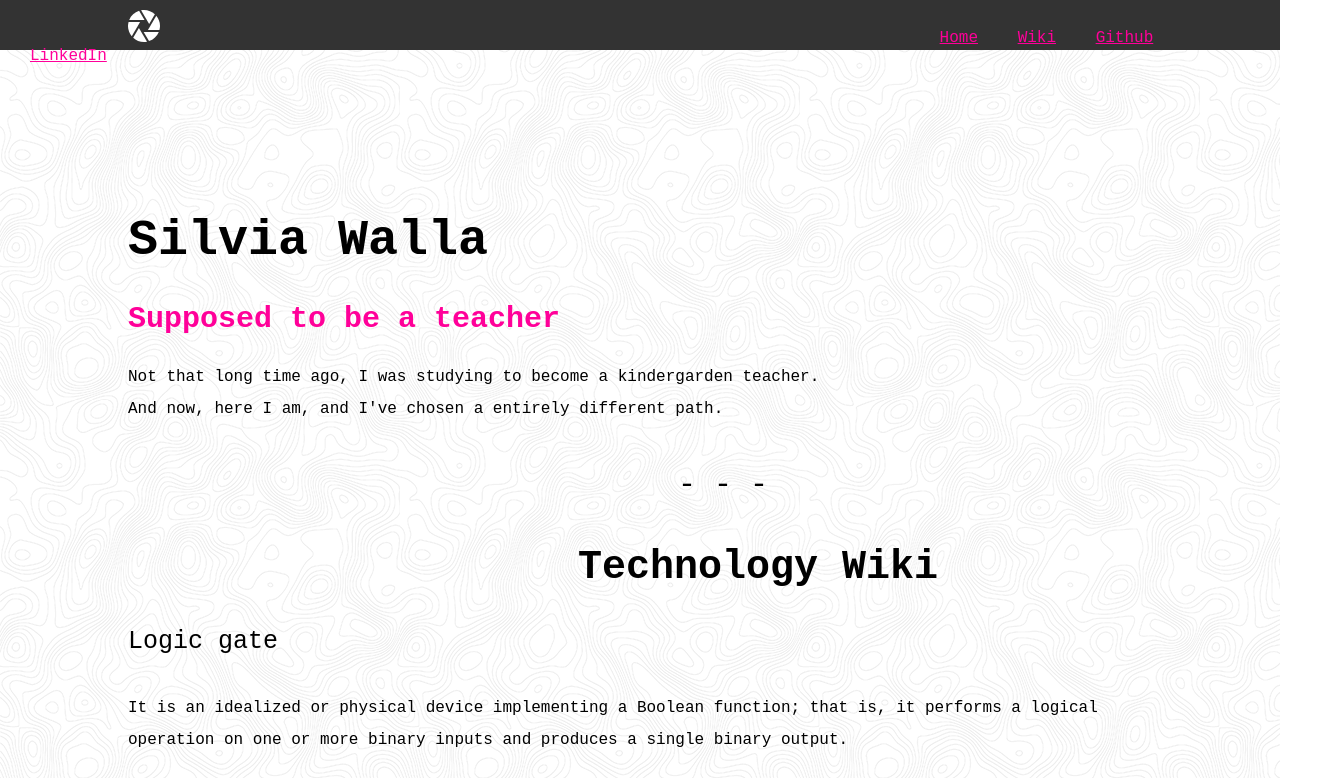
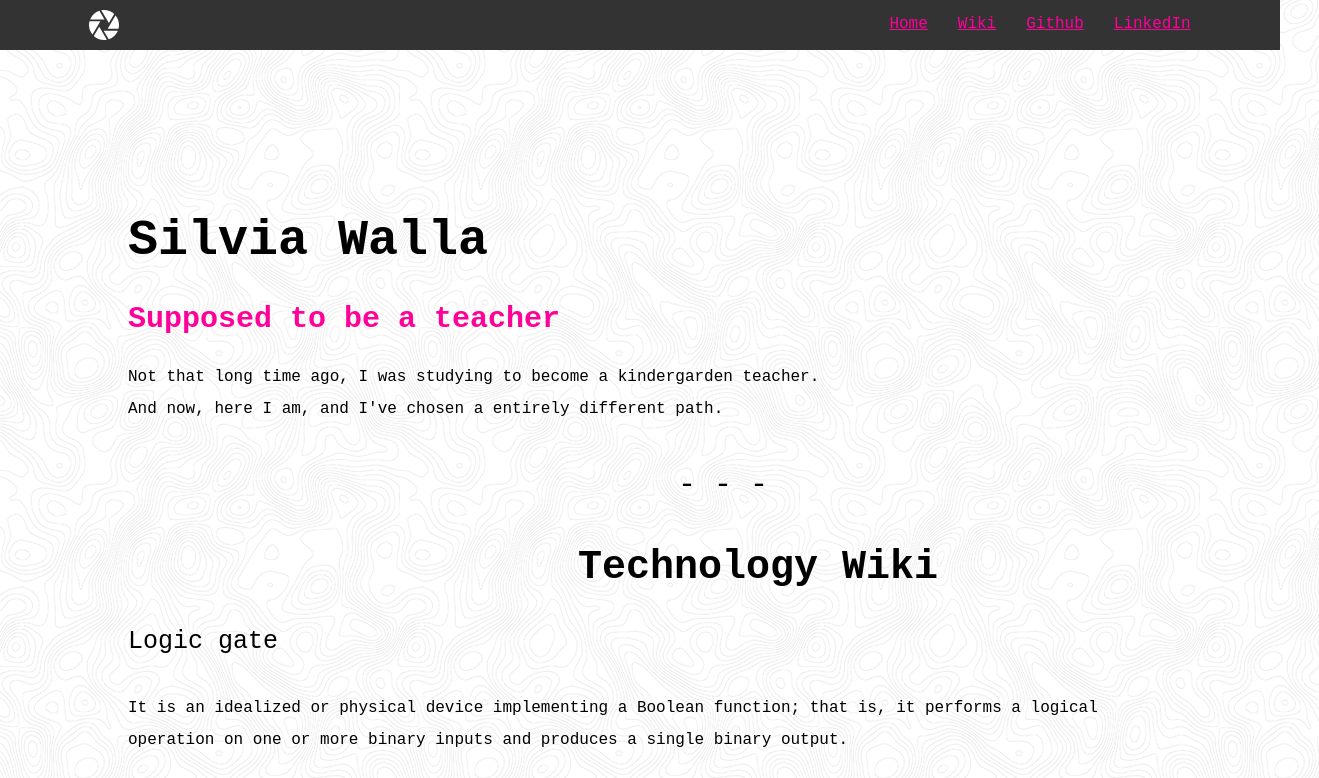
Before and after one commit to Wuwime/0-th-Homework, a plain HTML site: page index.html in a window 1280 px wide. Shown: the top 778 px of the page, 1319 px wide, since content can reach past the window. Drawn offline with Linux system fonts and the light colour scheme.

Commit message:
Update style.css

```diff
--- a/style.css
+++ b/style.css
@@ -18,13 +18,15 @@ header {
     background-color: #333333;
     height: 50px;
     width: auto;
+    display: flex;
+    justify-content: center;
 
 
 }
 
 a {
   display: inline;
-
+  margin-top: 15px;
   padding-left: 30px;
   color: #ff0099;
 }
@@ -40,6 +42,7 @@ a {
 img{
     padding-left: 10%;
     margin-top: 10px;
+    margin-bottom: 10px;
 }
 #h3 {
     color: #ff0099;
```
